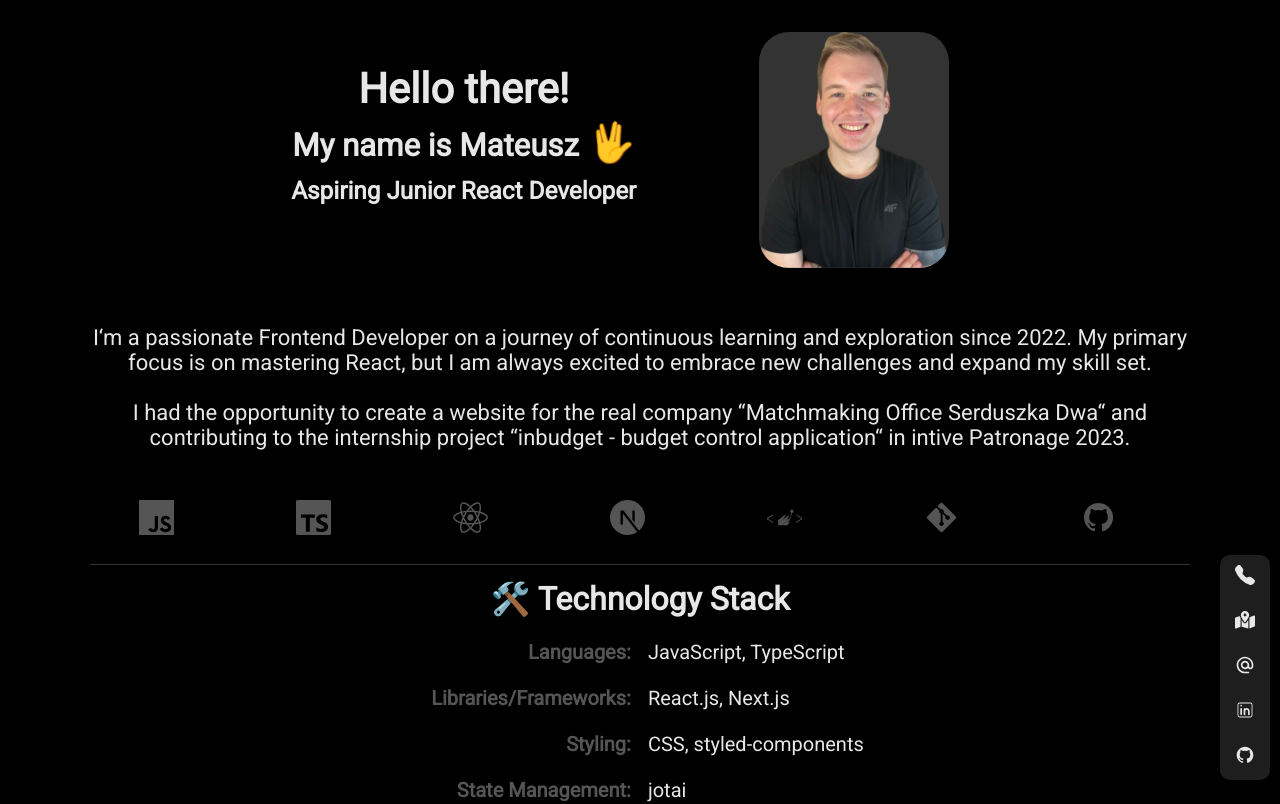
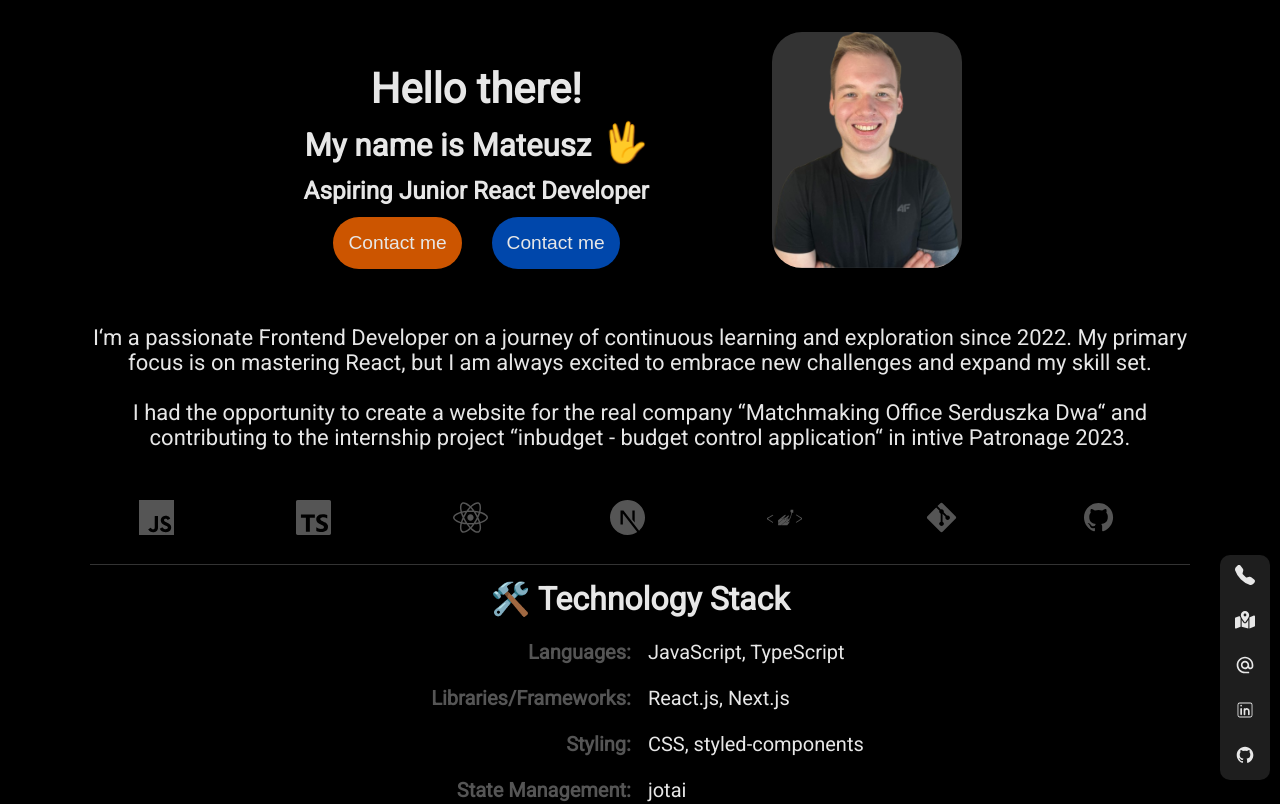
Before and after one commit to Vectari/vectari.github.io, a React (Vite) app: page / in a window 1280 px wide. Shown: the top 804 px of the page. Built offline with nearby package versions, Linux system fonts and the light colour scheme.

Commit message:
add buttons

```diff
--- a/src/components/Header.jsx
+++ b/src/components/Header.jsx
@@ -80,6 +80,20 @@ const StyledH3 = styled.h3`
   }
 `;
 
+const StyledButton = styled.button`
+  animation: ${fadeInH3_Img} 4s ease-in;
+  border: none;
+  color: ${Theme.colors.maintext};
+  background-color: ${(props) =>
+    props.$secondary ? `${Theme.colors.accent2}` : `${Theme.colors.accent}`};
+  font-size: 1.2rem;
+  margin: 15px;
+  padding: 15px;
+  border-radius: 30px;
+  text-align: center;
+  cursor: pointer;
+`;
+
 const StyledImg = styled.img`
   display: block;
   margin-left: auto;
@@ -140,6 +154,8 @@ export function Header() {
           My name is Mateusz <StyledSpan>🖖</StyledSpan>
         </StyledH2>
         <StyledH3>Aspiring Junior React Developer</StyledH3>
+        <StyledButton>Contact me</StyledButton>
+        <StyledButton $secondary>Contact me</StyledButton>
       </TextWrapper>
       <ImgWrapper>
         <StyledImg
```
